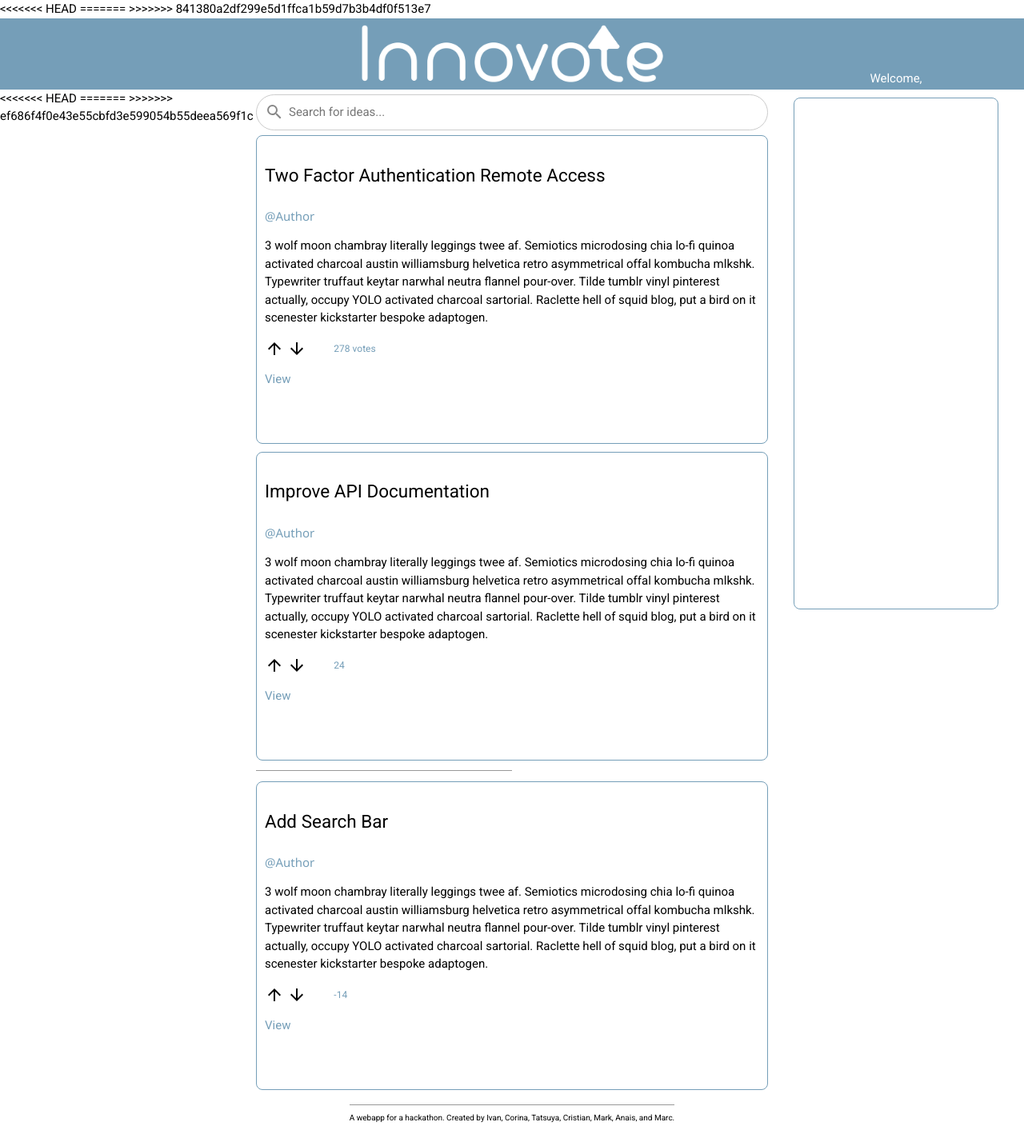
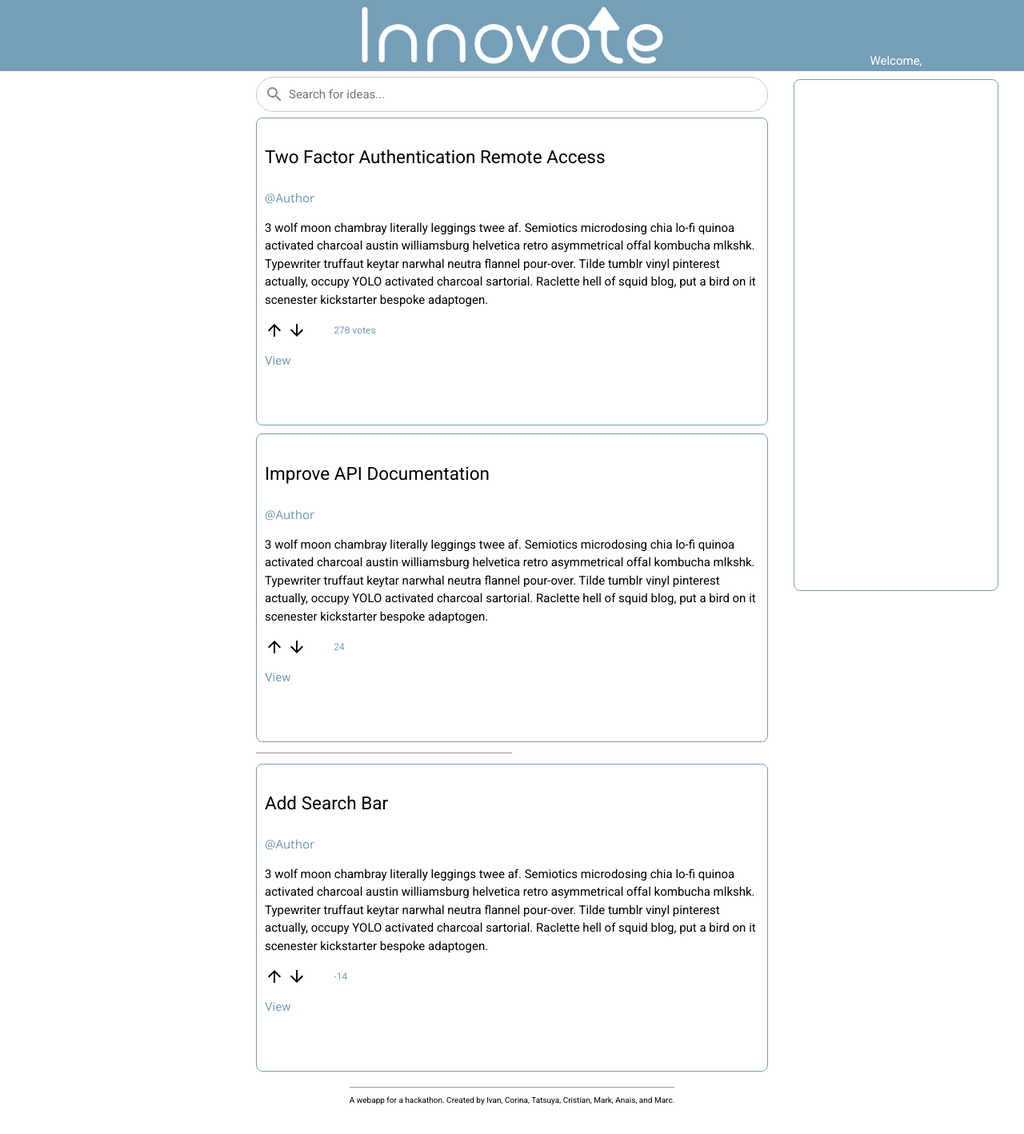
Before and after one commit to mkerr94/Corporate-Hackathon, a Flask app: page / in a window 1280 px wide. Shown: the whole page at 80% size. After the commit the page ends 1382 px from the top, so only its background shows below. Run offline with Flask 2, Linux system fonts and the light colour scheme.

Commit message:
Fixing some merge issues

```diff
--- a/templates/index.html
+++ b/templates/index.html
@@ -1,10 +1,6 @@
 {% extends "layout/base.html" %}
 {% block header %}
-<<<<<<< HEAD
-  <link rel='stylesheet' type='text/css' href='../../static/css/index.css'>
-=======
   <link rel='stylesheet' type='text/css' href={{ url_for('static', filename='css/index.css') }}>
->>>>>>> 841380a2df299e5d1ffca1b59d7b3b4df0f513e7
   <script src="https://ajax.googleapis.com/ajax/libs/jquery/3.3.1/jquery.min.js"></script>
   <script src={{ url_for('static', filename='js/like.js') }}></script>
 {% endblock %}
--- a/templates/layout/base.html
+++ b/templates/layout/base.html
@@ -14,10 +14,6 @@
 
       <p class='login'>Welcome, {% block username %}{% endblock %}</p>
 
-<<<<<<< HEAD
-
-=======
->>>>>>> ef686f4f0e43e55cbfd3e599054b55deea569f1c
       {% block content %}{% endblock %}
 
       <div class='footer'>
```
